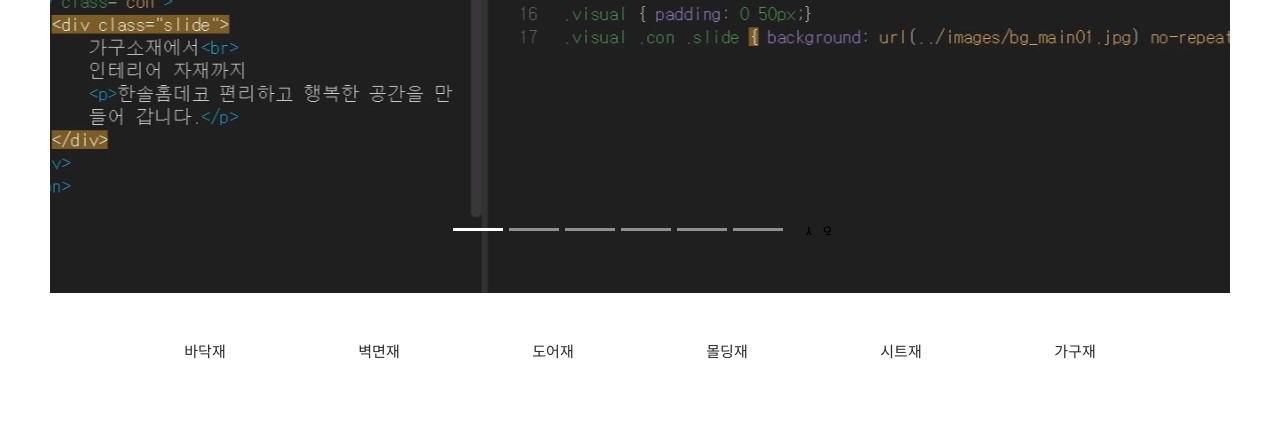
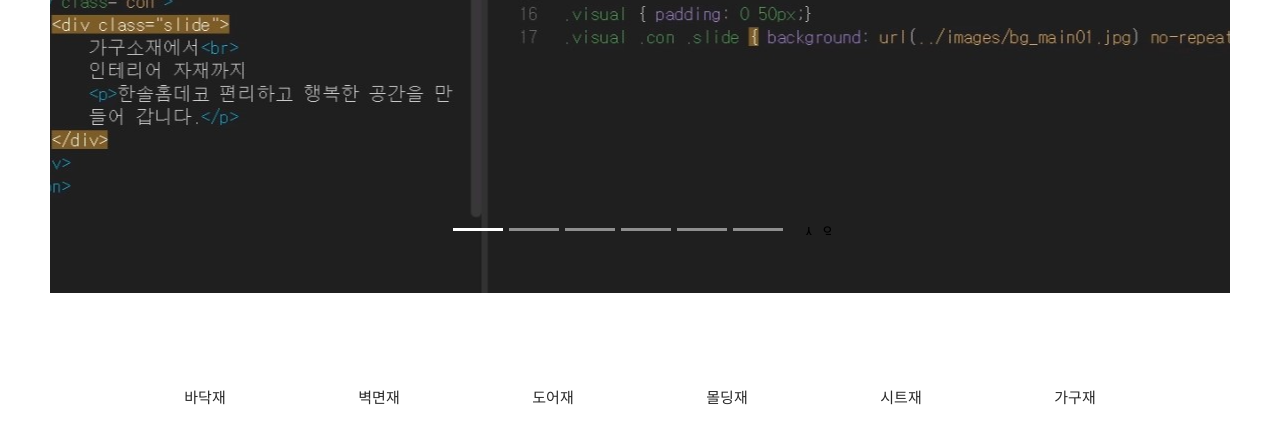
Before and after one commit to JunH-K/ex-html-css, a website: page layout/리베하얀/인프런-한샘클론/index.html in a window 1280 px wide. Shown: the part 428-872 px from the top of the page. Before the commit the page ends 800 px from the top, so only its background shows below. Drawn offline with Linux system fonts and the light colour scheme.

Commit message:
feat : product list 중앙정렬 float->text align으로 변경

```diff
--- a/layout/리베하얀/인프런-한샘클론/style.css
+++ b/layout/리베하얀/인프런-한샘클론/style.css
@@ -255,13 +255,19 @@ header .spot li:first-child:after {
     height: 52px;
 }
 
+
+/* float 과 width 를 주고 가로배치를 하면 확장시 레이아웃꺠짐*/
 .product ul {
-    width: 1044px;
-    margin: 0 auto;
+    /*width: 1044px;*/
+    /*margin: 0 auto;*/
+    padding : 46px 0 41px;
+    text-align: center;
+    font-size: 0;
 }
 
 .product li{
-    float: left;
+    /*float: left;*/
+    display: inline-block; /* 개행때문에 여백이 생김*/
     text-align: center;
     padding: 0 55px;
 }
```
